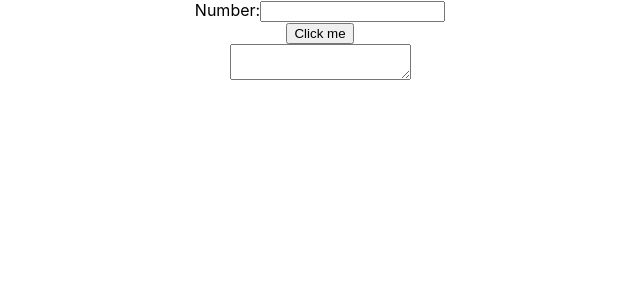
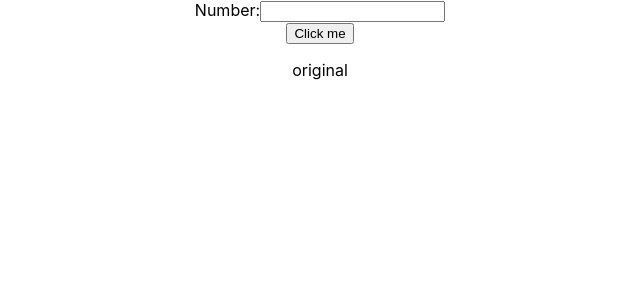
Before and after one commit to Kifrido/prepfront, a React (Create React App) app: page / in a window 1280 px wide. Shown: the top 300 px of the page, without its empty margins (320-960 px from the left). Built offline with nearby package versions, Linux system fonts and the light colour scheme.

Commit message:
changed form

```diff
--- a/src/components/Input.js
+++ b/src/components/Input.js
@@ -7,7 +7,7 @@ class Input extends Component {
     super(props);
     this.state = {
       value: "",
-      html: ""
+      html: "original"
     };
   }
 
@@ -16,11 +16,14 @@ class Input extends Component {
   };
 
   handleSubmit = event => {
-    alert("A number was submitted: " + this.state.value);
     event.preventDefault();
     let url = "http://localhost:3000/scrape";
+    let url2 = "http://localhost:3000/scrape/" + this.state.value;
+    axios.post(url, {
+      body: { value: this.state.value }
+    });
     axios
-      .get(url)
+      .get(url2)
       .then(response => {
         this.setState({
           ...this.state,
@@ -30,11 +33,8 @@ class Input extends Component {
       .then(data => {
         return data;
       })
-      //Do your action when success/get response from server
-
       .catch(function(error) {
         console.log(error);
-        //Error handling is here
       });
   };
 
@@ -46,6 +46,7 @@ class Input extends Component {
             Number:
             <input
               type="number"
+              max={5}
               value={this.state.value}
               onChange={this.handleChange}
             />
@@ -56,7 +57,9 @@ class Input extends Component {
             innerText="Click me"
           />
         </form>
-        <textarea value={this.state.html}></textarea>
+        <div>
+          <p>{this.state.html}</p>
+        </div>
       </div>
     );
   }
```
